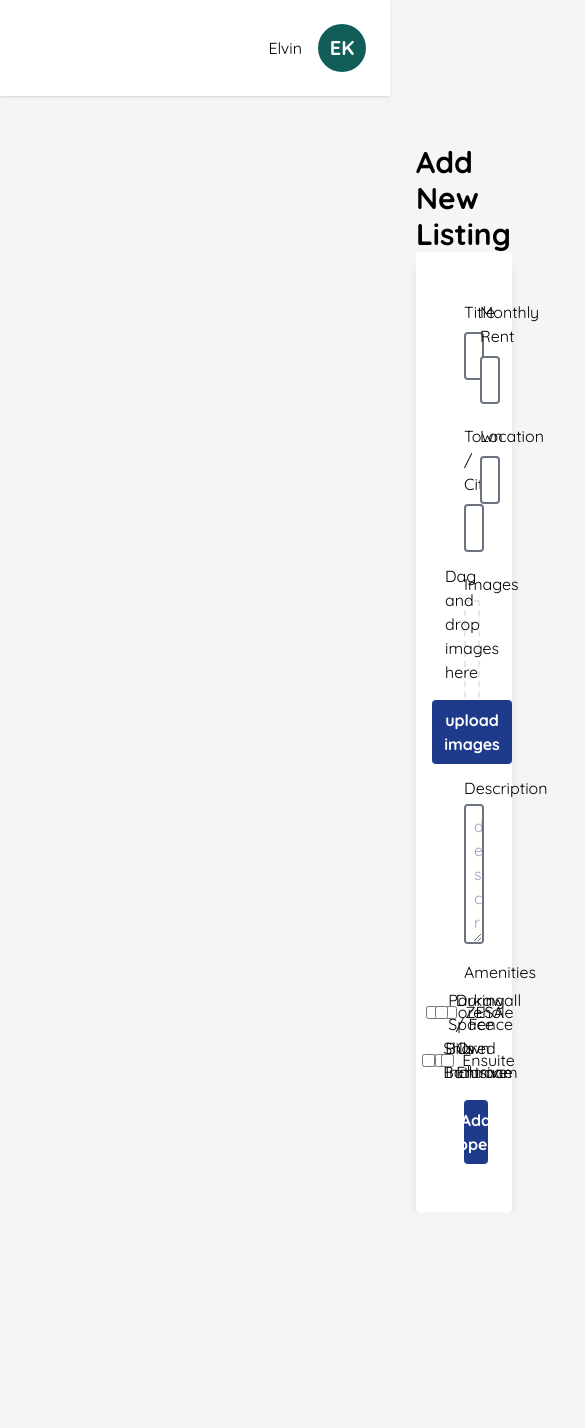
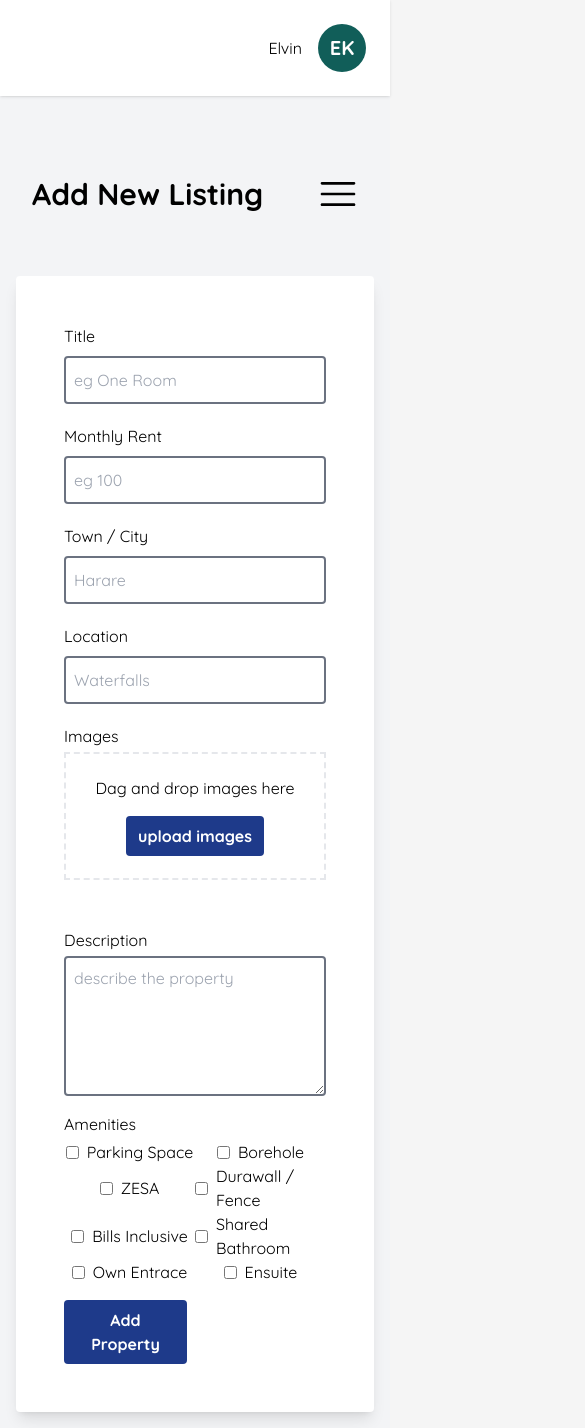
Before and after one commit to TheYellowKid/homecliq, a Next.js app: page /dashboard/agent/add-listing in a window 390 px wide. Shown: the top 1428 px of the page, 585 px wide, since content can reach past the window. Before the commit the page ends 1212 px from the top, so only its background shows below. Built offline with nearby package versions, Linux system fonts and the light colour scheme.

Commit message:
feat: added responsiveness to upload form

```diff
--- a/components/forms/AddListingForm.tsx
+++ b/components/forms/AddListingForm.tsx
@@ -164,7 +164,7 @@ export default function AddListingForm() {
           handleSubmit();
         }}
       >
-        <div className="flex flex-col gap-1">
+        <div className="flex flex-col col-span-2 md:col-span-1  gap-1">
           <text>Title</text>
           <Input
             required
@@ -175,7 +175,7 @@ export default function AddListingForm() {
             }}
           />
         </div>
-        <div className="flex flex-col gap-1">
+        <div className="flex flex-col col-span-2 md:col-span-1 gap-1">
           <text>Monthly Rent</text>
           <Input
             required
@@ -186,7 +186,7 @@ export default function AddListingForm() {
             }}
           />
         </div>
-        <div className="flex flex-col gap-1">
+        <div className="flex flex-col col-span-2 md:col-span-1 gap-1">
           <text>Town / City</text>
           <Input
             required
@@ -197,7 +197,7 @@ export default function AddListingForm() {
             }}
           />
         </div>
-        <div className="flex flex-col gap-1">
+        <div className="flex flex-col col-span-2 md:col-span-1 gap-1">
           <text>Location</text>
           <Input
             required
@@ -252,7 +252,7 @@ export default function AddListingForm() {
         <div className="flex flex-col col-span-2 gap-1">
           <text>Amenities</text>
           <div className="grid grid-cols-4">
-            <div className="flex items-center justify-center gap-2">
+            <div className="flex items-center col-span-2 md:col-span-1 justify-center gap-2">
               <input
                 type="checkbox"
                 id="parking"
@@ -262,7 +262,7 @@ export default function AddListingForm() {
               />
               <text>Parking Space</text>
             </div>
-            <div className="flex items-center justify-center gap-2">
+            <div className="flex items-center col-span-2 md:col-span-1 justify-center gap-2">
               <input
                 type="checkbox"
                 id="borehole"
@@ -274,7 +274,7 @@ export default function AddListingForm() {
               />
               <text>Borehole</text>
             </div>
-            <div className="flex items-center justify-center gap-2">
+            <div className="flex items-center col-span-2 md:col-span-1 justify-center gap-2">
               <input
                 type="checkbox"
                 id="zesa"
@@ -286,7 +286,7 @@ export default function AddListingForm() {
               />
               <text>ZESA</text>
             </div>
-            <div className="flex items-center justify-center gap-2">
+            <div className="flex items-center col-span-2 md:col-span-1 justify-center gap-2">
               <input
                 type="checkbox"
                 id="durawall"
@@ -298,7 +298,7 @@ export default function AddListingForm() {
               />
               <text>Durawall / Fence</text>
             </div>
-            <div className="flex items-center justify-center gap-2">
+            <div className="flex items-center col-span-2 md:col-span-1 justify-center gap-2">
               <input
                 type="checkbox"
                 id="inclusivebills"
@@ -310,7 +310,7 @@ export default function AddListingForm() {
               />
               <text>Bills Inclusive</text>
             </div>
-            <div className="flex items-center justify-center gap-2">
+            <div className="flex items-center col-span-2 md:col-span-1 justify-center gap-2">
               <input
                 type="checkbox"
                 id="sharedbathroom"
@@ -322,7 +322,7 @@ export default function AddListingForm() {
               />
               <text>Shared Bathroom</text>
             </div>
-            <div className="flex items-center justify-center gap-2">
+            <div className="flex items-center col-span-2 md:col-span-1 justify-center gap-2">
               <input
                 type="checkbox"
                 id="ownentrance"
@@ -334,7 +334,7 @@ export default function AddListingForm() {
               />
               <text>Own Entrace</text>
             </div>
-            <div className="flex items-center justify-center gap-2">
+            <div className="flex items-center col-span-2 md:col-span-1 justify-center gap-2">
               <input
                 type="checkbox"
                 id="ensuite"
--- a/pages/dashboard/agent/add-listing.tsx
+++ b/pages/dashboard/agent/add-listing.tsx
@@ -1,17 +1,26 @@
 import DashboardNavbar from "../../../components/navigation/DashboardNavbar";
 import AgentDashboardSidebar from "../../../components/dashboard/agent/AgentDashboardSidebar";
 import AddListingForm from "../../../components/forms/AddListingForm";
+import DashboardMobileNavbar from "../../../components/navigation/DashboardMobileNavbar";
+
+
 
 export default function AgentDashboard() {
   return (
     <div className="font-quicksand">
       <DashboardNavbar />
-      <div className="grid grid-cols-4 gap-8 px-96">
-        <div>
+      <div className="flex-col md:grid md:grid-cols-5">
+        <div className="hidden md:flex flex-col md:px-12"></div>
+        <div className="hidden md:flex flex-col md:px-12">
           <AgentDashboardSidebar />
         </div>
-        <div className="col-span-3 gap-8 mt-12">
-          <text className="my-12 text-3xl font-bold">Add New Listing</text>
+        <div className="flex-col p-4 md:col-span-3">
+          <div className="flex items-center justify-between p-4">
+            <text className="my-12 text-3xl font-bold">Add New Listing</text>
+             <div className="flex items-center justify-center flex-wrap md:hidden">
+              <DashboardMobileNavbar />
+            </div>
+          </div>
           <AddListingForm />
         </div>
       </div>
```
